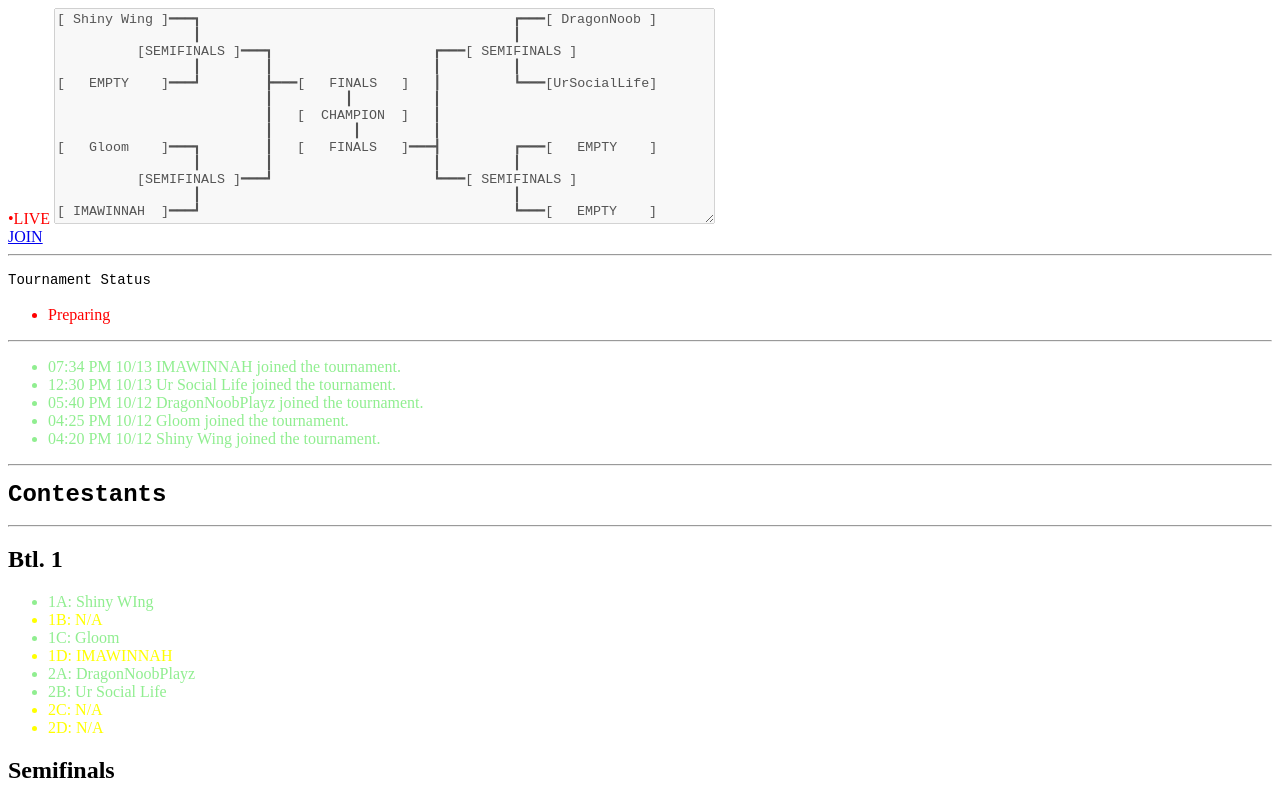
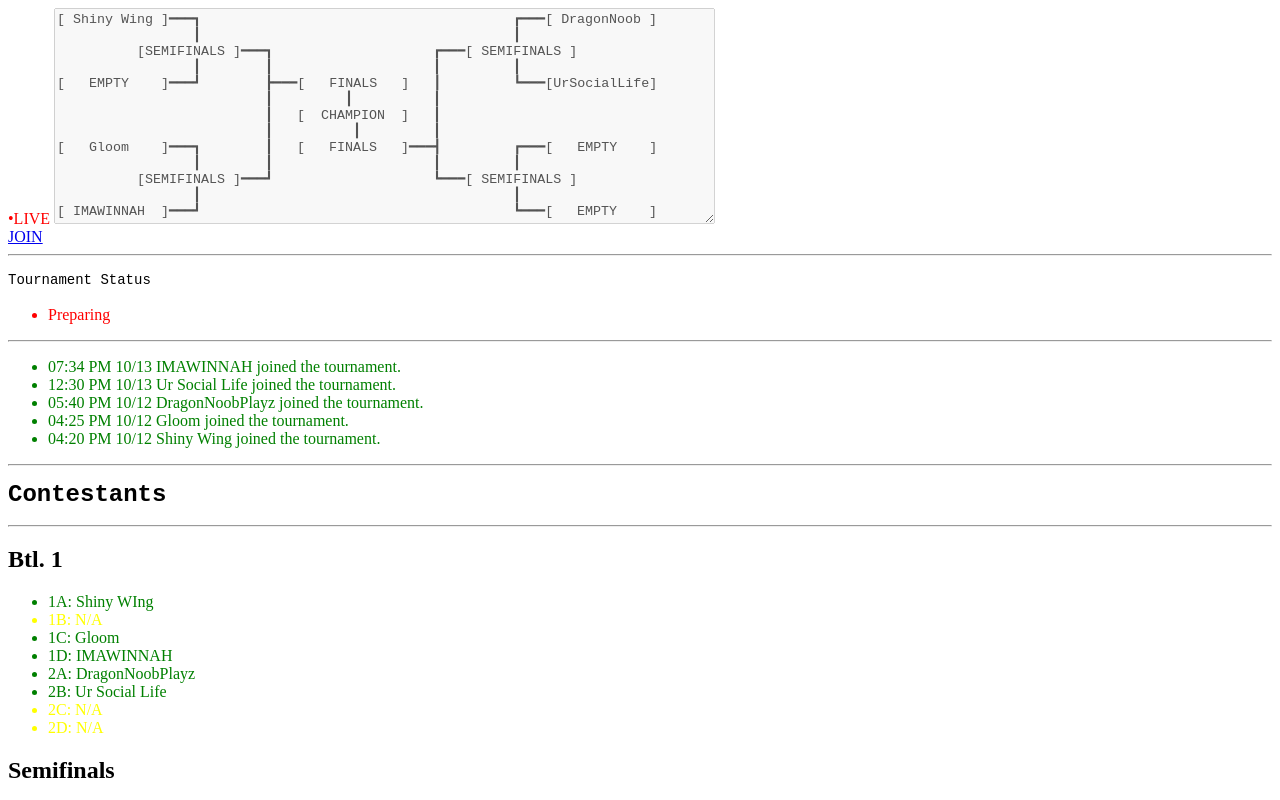
Before and after one commit to HAHALOSAH/gahctournament, a plain HTML site: page bracket.html in a window 1280 px wide. Shown: the top 800 px of the page. Drawn offline with Linux system fonts and the light colour scheme.

Commit message:
Update bracket.html

```diff
--- a/bracket.html
+++ b/bracket.html
@@ -6,7 +6,7 @@
     </style>
     <style>
       .g {
-        color: lightgreen;
+        color: green;
       }
       .y {
         color: yellow;
@@ -55,7 +55,7 @@
       <li class="g">1A: Shiny WIng</li>
       <li class="y">1B: N/A</li>
       <li class="g">1C: Gloom</li>
-      <li class="y">1D: IMAWINNAH</li>
+      <li class="g">1D: IMAWINNAH</li>
       <li class="g">2A: DragonNoobPlayz</li>
       <li class="g">2B: Ur Social Life</li>
       <li class="y">2C: N/A</li>
```
